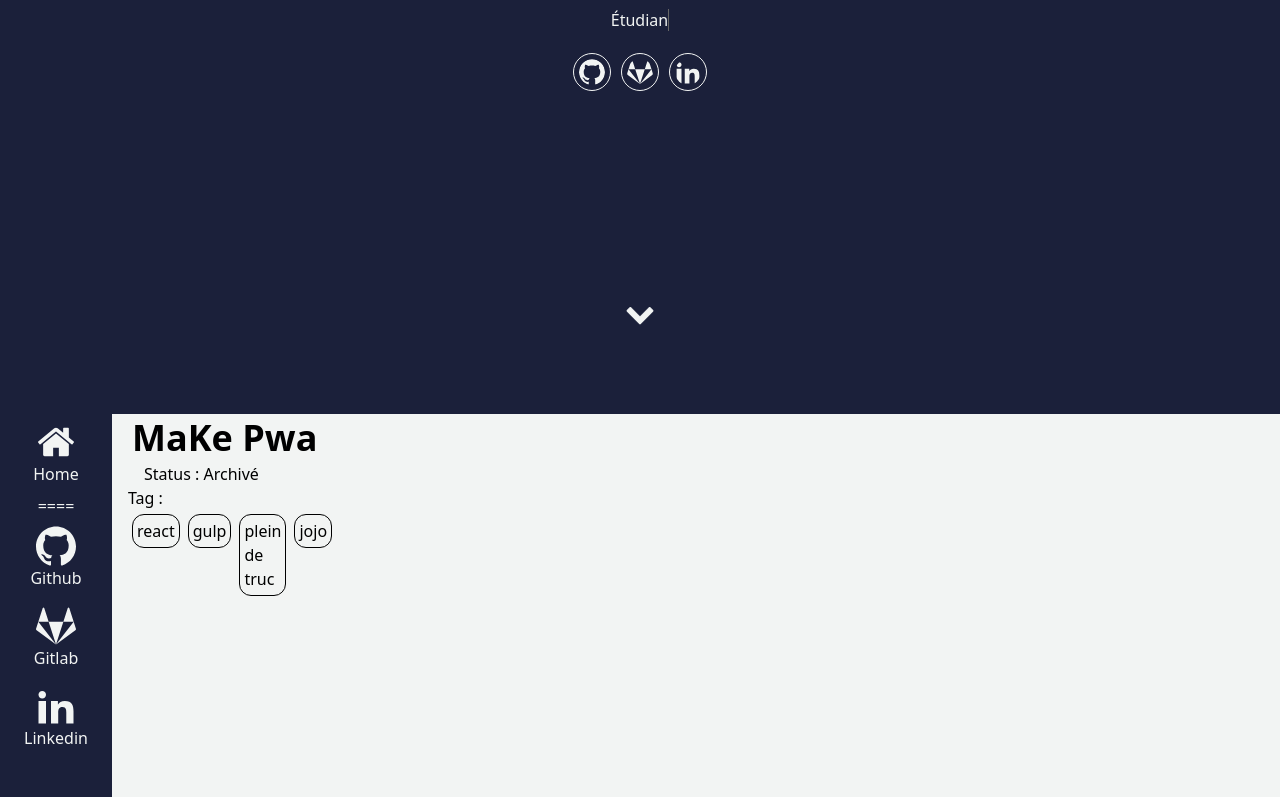
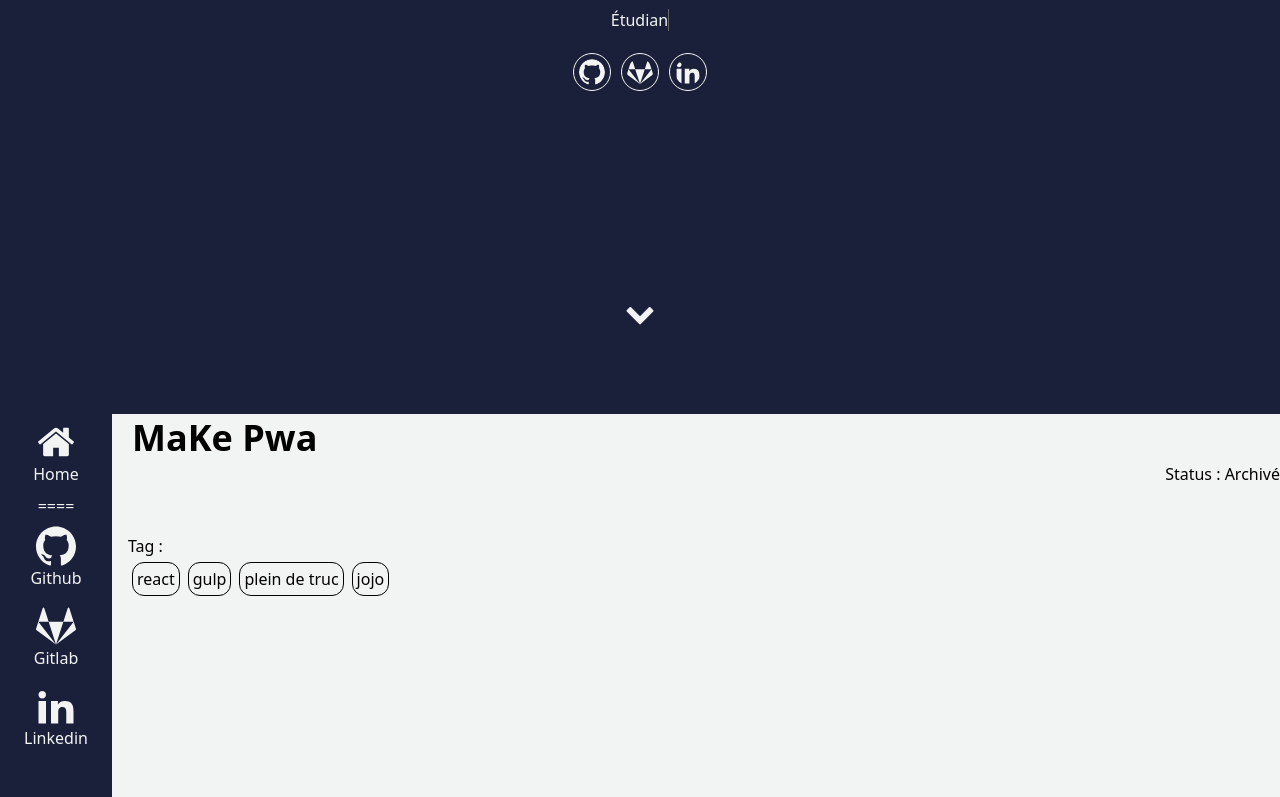
Before and after one commit to batleforc/Portfolio, a React (Create React App) app in the folder client/: page /project/make-pwa in a window 1280 px wide. Shown: the part 386-1183 px from the top of the page. Built offline with nearby package versions, Linux system fonts and the light colour scheme.

Commit message:
[fix] Style of the tag box and the screen repartition of the description

```diff
--- a/client/src/component/ProjetDetail.tsx
+++ b/client/src/component/ProjetDetail.tsx
@@ -17,10 +17,10 @@ const ProjetDetail = () => {
       )}
       {project !== undefined && (
         <>
-          <h1 className="text-4xl font-bold m-1">{project.Name}</h1>
+          <h1 id="title" className="text-4xl font-bold m-1">{project.Name}</h1>
           <div className="flex flex-col flex-wrap">
-            <div className="flex-row flex ">
-              <div className="mr-4">
+            <div className="flex-row flex mb-10">
+              <div className="mr-10 grow">
                 {/* Bloc de gauche */}
                 <p>{project.Description}</p>
               </div>
@@ -42,12 +42,12 @@ const ProjetDetail = () => {
                 </ul>
               )}
               {project.Tag.length !== 0 && (
-                <div>
+                <div className="my-2">
                   <p key="init">Tag : </p>
                   <div className="flex">
                     {project.Tag.map((value) => (
                       <p
-                        className="border rounded-xl border-black m-1 p-1 h-min w-min"
+                        className="border rounded-xl border-black m-1 p-1 h-max"
                         key={value}
                       >
                         {value}
```
